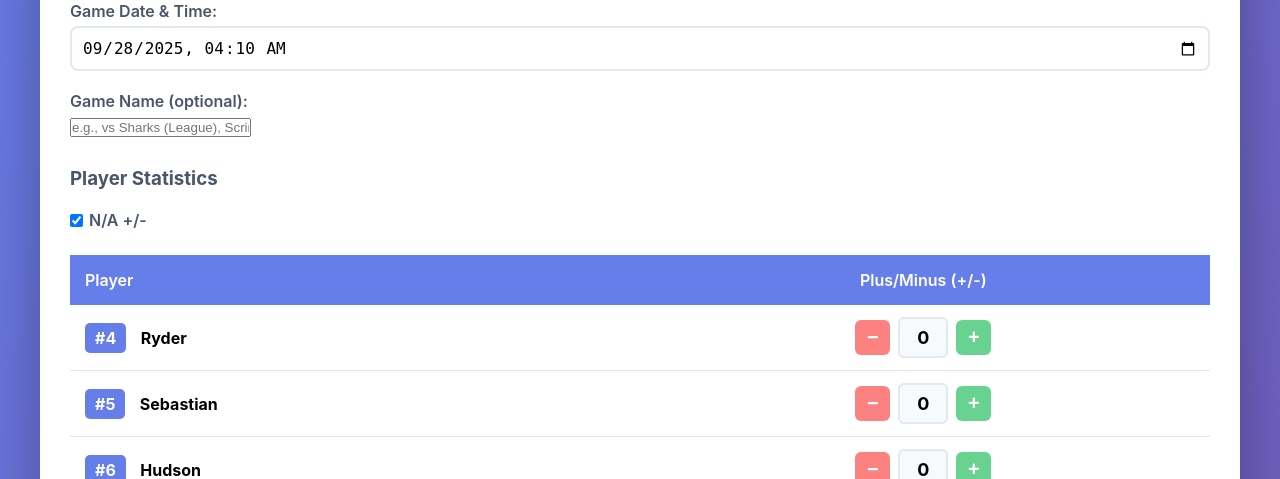
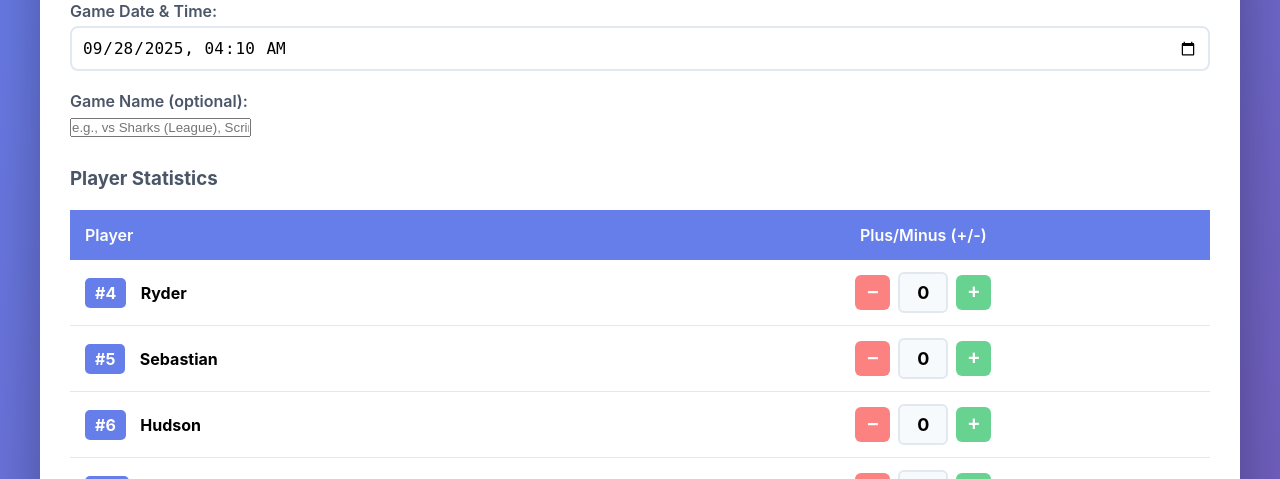
Before and after one commit to wfrancis/hockey, a Flask app: page /record_game in a window 1280 px wide. Shown: the part 264-743 px from the top of the page. Run offline with Flask 3, Linux system fonts and the light colour scheme; data comes from the database, SQL or seed files in the repository.

Commit message:
init commit

```diff
--- a/templates/record_game.html
+++ b/templates/record_game.html
@@ -498,9 +498,6 @@
     </div>
 
     <h3 style="color: #4a5568; margin: 30px 0 20px;">Player Statistics</h3>
-    <div class="stat-toggles" aria-label="Enable/disable stats for this game">
-        <label><input type="checkbox" id="na_plus_minus" checked> N/A +/-</label>
-    </div>
 
     <!-- Desktop Table Layout -->
     <table class="desktop-table">
```
